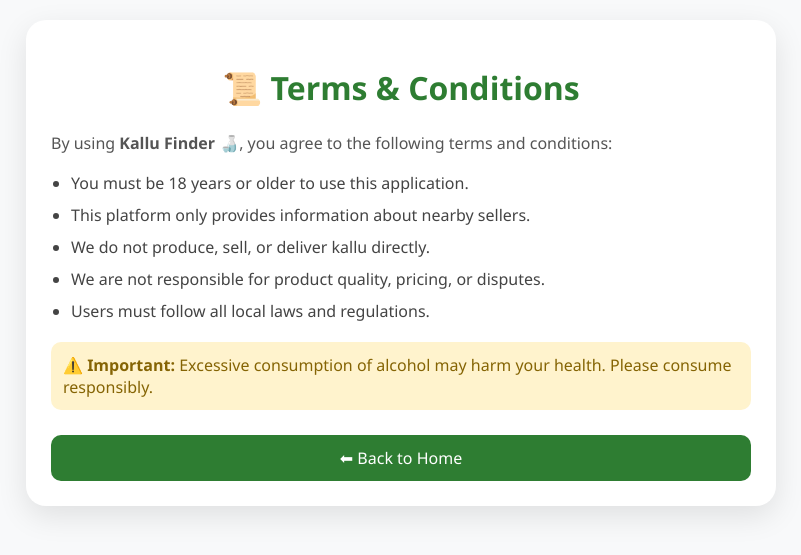
After one commit to shiva8688238915-png/kallu-finder, a Flask app: page /terms in a window 1280 px wide. The commit adds this page. Shown: the top 555 px of the page, without its empty margins (239-1040 px from the left). Run offline with Flask 3, Linux system fonts and the light colour scheme.

Commit message:
update search feature

```diff
--- a/app.py
+++ b/app.py
@@ -1,4 +1,5 @@
 from flask import Flask, render_template, request, redirect, session, url_for
+import requests
 import sqlite3
 import os
 from werkzeug.security import check_password_hash
@@ -61,6 +62,47 @@ def home():
 def benefits():
     """This route loads your benefits.html file"""
     return render_template('benefits.html')
+@app.route('/about')
+def about():
+    return render_template('about.html')
+
+@app.route('/search_place')
+def search_place():
+    place = request.args.get('place')
+
+    if not place:
+        return "Please enter a location"
+
+    try:
+        url = "https://nominatim.openstreetmap.org/search"
+
+        params = {
+            "q": place,
+            "format": "json"
+        }
+
+        headers = {
+            "User-Agent": "KalluFinderApp"   # ✅ VERY IMPORTANT
+        }
+
+        response = requests.get(url, params=params, headers=headers)
+
+        # Check if request successful
+        if response.status_code != 200:
+            return "Error fetching location"
+
+        data = response.json()
+
+        if not data:
+            return "Location not found"
+
+        lat = float(data[0]['lat'])
+        lon = float(data[0]['lon'])
+
+        return redirect(url_for('search', lat=lat, lon=lon))
+
+    except Exception as e:
+        return f"Error: {str(e)}"
 
 @app.route('/search')
 def search():
@@ -223,8 +265,10 @@ def delete_complaint(id):
     conn.execute("DELETE FROM complaints WHERE id=?", (id,))
     conn.commit()
     conn.close()
-
     return redirect(url_for('admin'))
+@app.route('/terms')
+def terms():
+    return render_template('terms.html')
 
 if __name__ == "__main__":
     port = int(os.environ.get("PORT", 5000))
--- a/requirements.txt
+++ b/requirements.txt
@@ -1,2 +1,3 @@
 Flask
+requests
 gunicorn
--- /dev/null
+++ b/templates/terms.html
@@ -0,0 +1,103 @@
+<!DOCTYPE html>
+<html lang="en">
+<head>
+    <meta charset="UTF-8">
+    <title>Terms & Conditions | Kallu Finder</title>
+
+    <style>
+        :root {
+            --primary-green: #2e7d32;
+            --bg-light: #f8f9fa;
+        }
+
+        body {
+            font-family: 'Segoe UI', Roboto, Arial;
+            background: var(--bg-light);
+            margin: 0;
+            display: flex;
+            justify-content: center;
+            padding: 20px;
+        }
+
+        .container {
+            background: white;
+            max-width: 700px;
+            padding: 25px;
+            border-radius: 20px;
+            box-shadow: 0 10px 30px rgba(0,0,0,0.1);
+        }
+
+        h1 {
+            color: var(--primary-green);
+            text-align: center;
+        }
+
+        p {
+            color: #555;
+            line-height: 1.6;
+        }
+
+        ul {
+            margin-top: 15px;
+            padding-left: 20px;
+        }
+
+        li {
+            margin-bottom: 10px;
+            color: #444;
+        }
+
+        .warning {
+            margin-top: 20px;
+            padding: 12px;
+            background: #fff3cd;
+            border-radius: 10px;
+            color: #856404;
+        }
+
+        .back-btn {
+            display: block;
+            margin-top: 25px;
+            text-align: center;
+            padding: 12px;
+            background: var(--primary-green);
+            color: white;
+            border-radius: 10px;
+            text-decoration: none;
+        }
+
+        .back-btn:hover {
+            background: #1b5e20;
+        }
+    </style>
+</head>
+
+<body>
+
+<div class="container">
+
+    <h1>📜 Terms & Conditions</h1>
+
+    <p>
+        By using <b>Kallu Finder 🍶</b>, you agree to the following terms and conditions:
+    </p>
+
+    <ul>
+        <li>You must be 18 years or older to use this application.</li>
+        <li>This platform only provides information about nearby sellers.</li>
+        <li>We do not produce, sell, or deliver kallu directly.</li>
+        <li>We are not responsible for product quality, pricing, or disputes.</li>
+        <li>Users must follow all local laws and regulations.</li>
+    </ul>
+
+    <div class="warning">
+        ⚠️ <b>Important:</b> Excessive consumption of alcohol may harm your health.
+        Please consume responsibly.
+    </div>
+
+    <a href="{{ url_for('home') }}" class="back-btn">⬅ Back to Home</a>
+
+</div>
+
+</body>
+</html>
```
Also changed, not shown: templates/about.html (added, +106 -0 lines), templates/home.html (+31 -0 lines), database.db.
